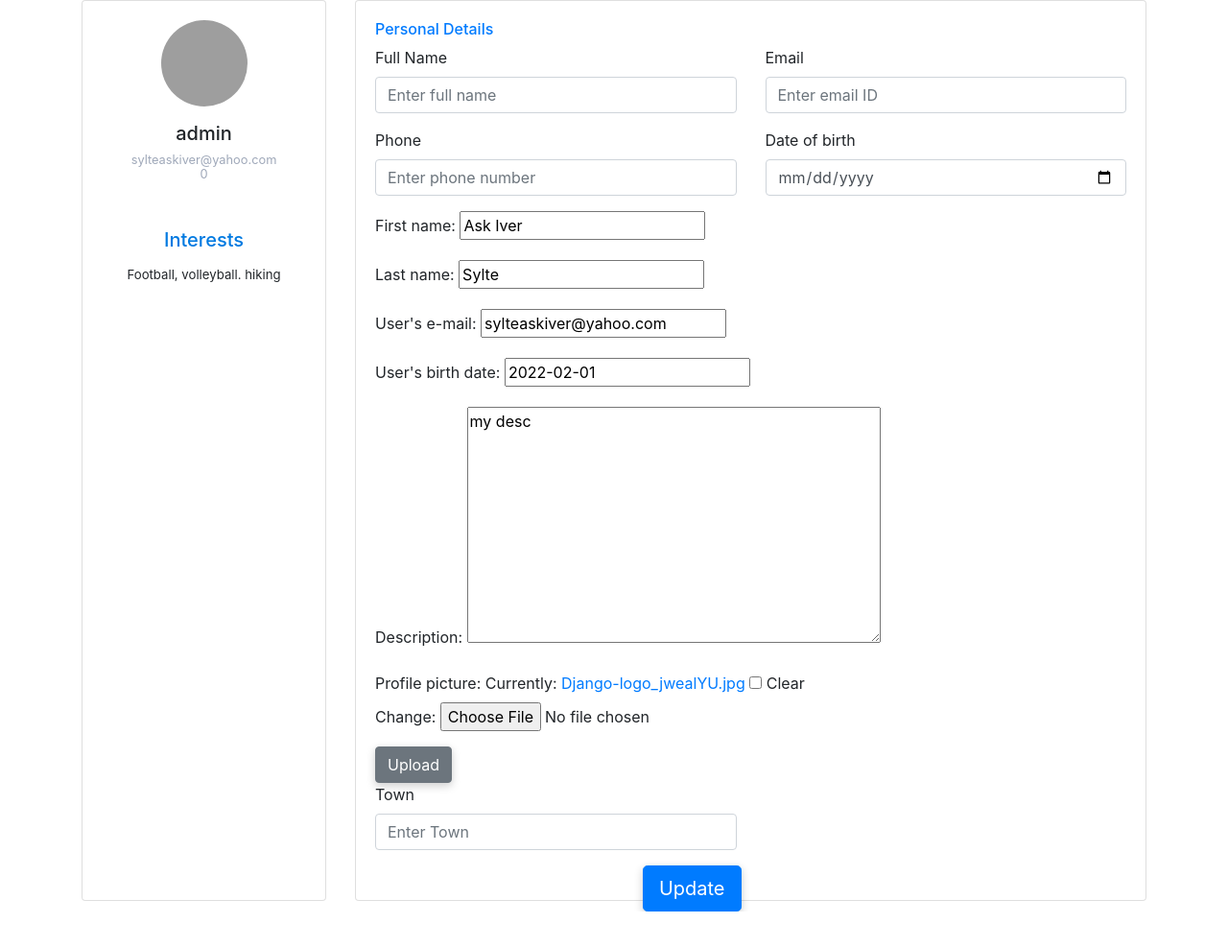
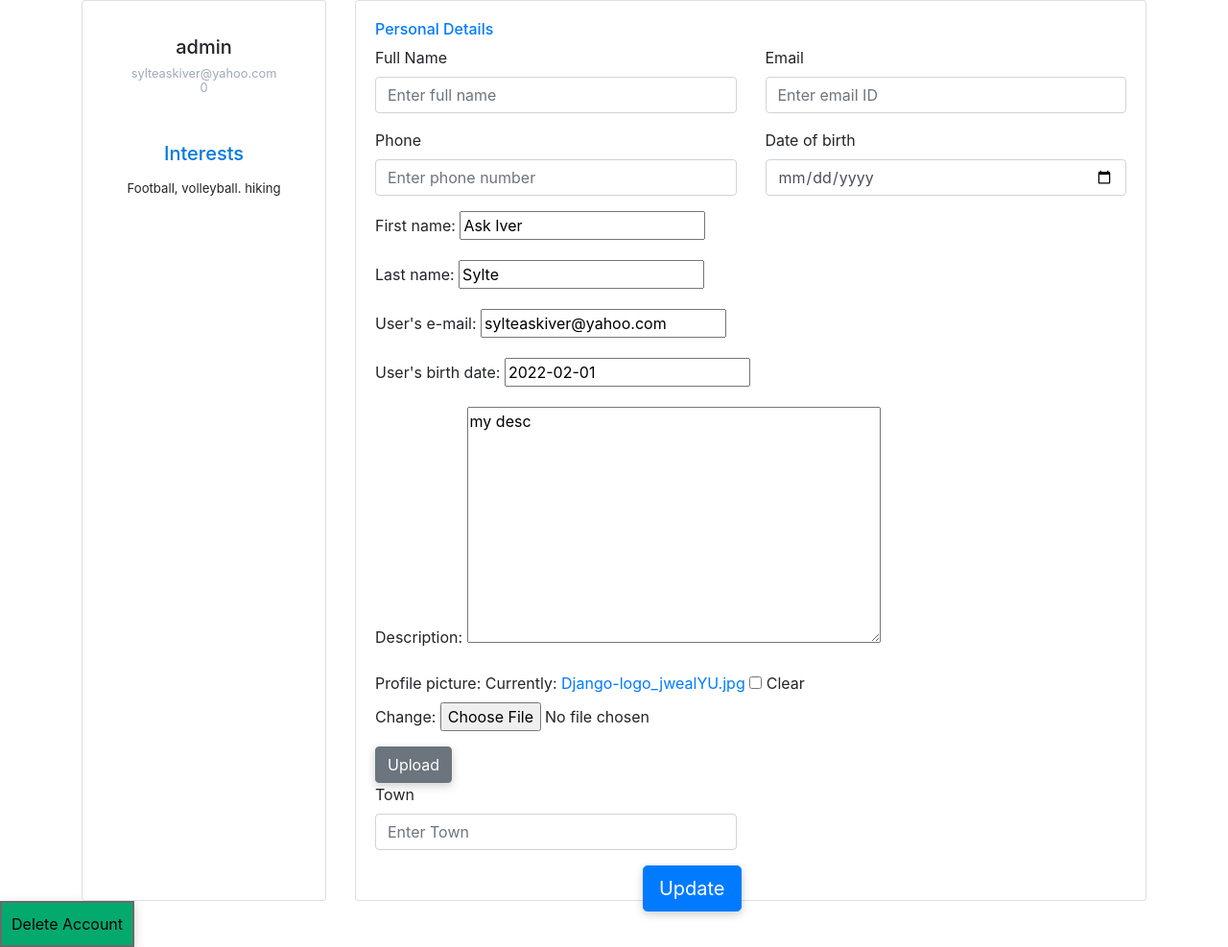
Before and after one commit to Madt2/TDT4145-Prosjekt-Vaar-2022, a Django app: page /GroupUp/profile/ in a window 1280 px wide. Shown: the part 115-1102 px from the top of the page at 96% size. Before the commit the page ends 1065 px from the top, so only its background shows below. Run offline with Django 4.2, Linux system fonts and the light colour scheme; a user stored in the database is signed in; data comes from the database, SQL or seed files in the repository; some libraries are stand-ins or nearby versions; grey boxes are pictures that could not be loaded.

Commit message:
Changelog: -functionality working, needs some style fix

```diff
--- a/GroupUpProject/GroupUp/urls.py
+++ b/GroupUpProject/GroupUp/urls.py
@@ -34,5 +34,6 @@ urlpatterns = [
     path('new_group/', views.new_group_page, name='new_group_page'),
     path('register/', views.signup, name='signup_page'),
     path("age_error/", views.age_error, name='age_error'),
+    path('delete_user/<int:pk>', views.delete_user, name='delete_user')
     # path('profile/', views.image_upload_view)
 ]
--- a/GroupUpProject/GroupUp/views.py
+++ b/GroupUpProject/GroupUp/views.py
@@ -1,7 +1,7 @@
 from django.contrib.auth import login
 from django.contrib.auth.forms import AuthenticationForm
 from django.contrib.auth.models import User
-from django.shortcuts import render, redirect
+from django.shortcuts import render, redirect, get_object_or_404
 from django.http import HttpResponse
 from django.urls import reverse
 from django.views.generic.list import ListView
@@ -114,6 +114,13 @@ def profile_page(request):
     return render(request, "GroupUp/profile_page.html", context)
 
 
+def delete_user(request, pk):
+    user = get_object_or_404(User, pk=pk)
+
+    if request.method == 'POST':
+        user.delete()
+        return redirect('login_page')
+
 def signup(request):
     if request.method == 'POST':
         form = SignUpForm(data=request.POST)
--- a/GroupUpProject/static/GroupUp/my_groups/groups_script.js
+++ b/GroupUpProject/static/GroupUp/my_groups/groups_script.js
@@ -8,13 +8,9 @@ function handleNoGroups() {
     let hasGroupCard = false;
     for (let i = 0; i < containerElements.length; i++) {
         if (containerElements[i].classList.contains('group_link')) {
-                console.log("hei");
                 hasGroupCard = true;
         }
     }
-    console.log(containerElements);
-
-    console.log(hasGroupCard);
     if (!hasGroupCard) {
         const container = getId("content_container");
         container.style.display = "flex";
--- /dev/null
+++ b/GroupUpProject/static/GroupUp/profile/profile_script.js
@@ -0,0 +1,13 @@
+
+function getId(id) {
+    return document.getElementById(id);
+}
+
+function open_delete_window() {
+    console.log("hei")
+    getId('delete_window_container').style.display = 'flex';
+}
+
+function close_delete_window() {
+    getId('delete_window_container').style.display = 'none';
+}
--- a/GroupUpProject/templates/GroupUp/profile_page.html
+++ b/GroupUpProject/templates/GroupUp/profile_page.html
@@ -7,6 +7,7 @@
     {% load static %}
     <link rel="stylesheet" type="text/css" href="{% static 'GroupUp/profile/profile.css' %}">
     <link rel="stylesheet" href="https://stackpath.bootstrapcdn.com/bootstrap/4.5.2/css/bootstrap.min.css" integrity="sha384-JcKb8q3iqJ61gNV9KGb8thSsNjpSL0n8PARn9HuZOnIxN0hoP+VmmDGMN5t9UJ0Z" crossorigin="anonymous">
+    <script src="{% static 'GroupUp/profile/profile_script.js' %}"></script>
     <title>Title</title>
 </head>
 <body>
@@ -22,7 +23,7 @@
 		<div class="account-settings">
 			<div class="user-profile">
 				<div class="user-avatar">
-					<img src="{{request.user.profile.profile_picture.url}}">
+
 					<!--<img src="https://bootdey.com/img/Content/avatar/avatar7.png" alt="Maxwell Admin"> -->
 				</div>
                 {% if user.is_authenticated %}
@@ -121,6 +122,20 @@
 </div>
 </div>
 </div>
-
+</div>
+    </div>
+<div id="delete_window_container">
+    <div id="delete_window_content">
+        <h2 id="delete_window_title">Are you sure you want to delete your account?</h2>
+        <div id="delete_window_buttons">
+            <button id="cancel" onclick="close_delete_window()">Cancel</button>
+            <form action="{% url 'delete_user' user.id %}" method="post">
+                {% csrf_token %}
+                <button id="confirm" type="submit">Confirm</button>
+            </form>
+        </div>
+    </div>
+</div>
+    <button onclick="open_delete_window()">Delete Account</button>
 </body>
 </html>
```
Also changed, not shown: GroupUpProject/static/GroupUp/profile/profile.css (+41 -0 lines).
